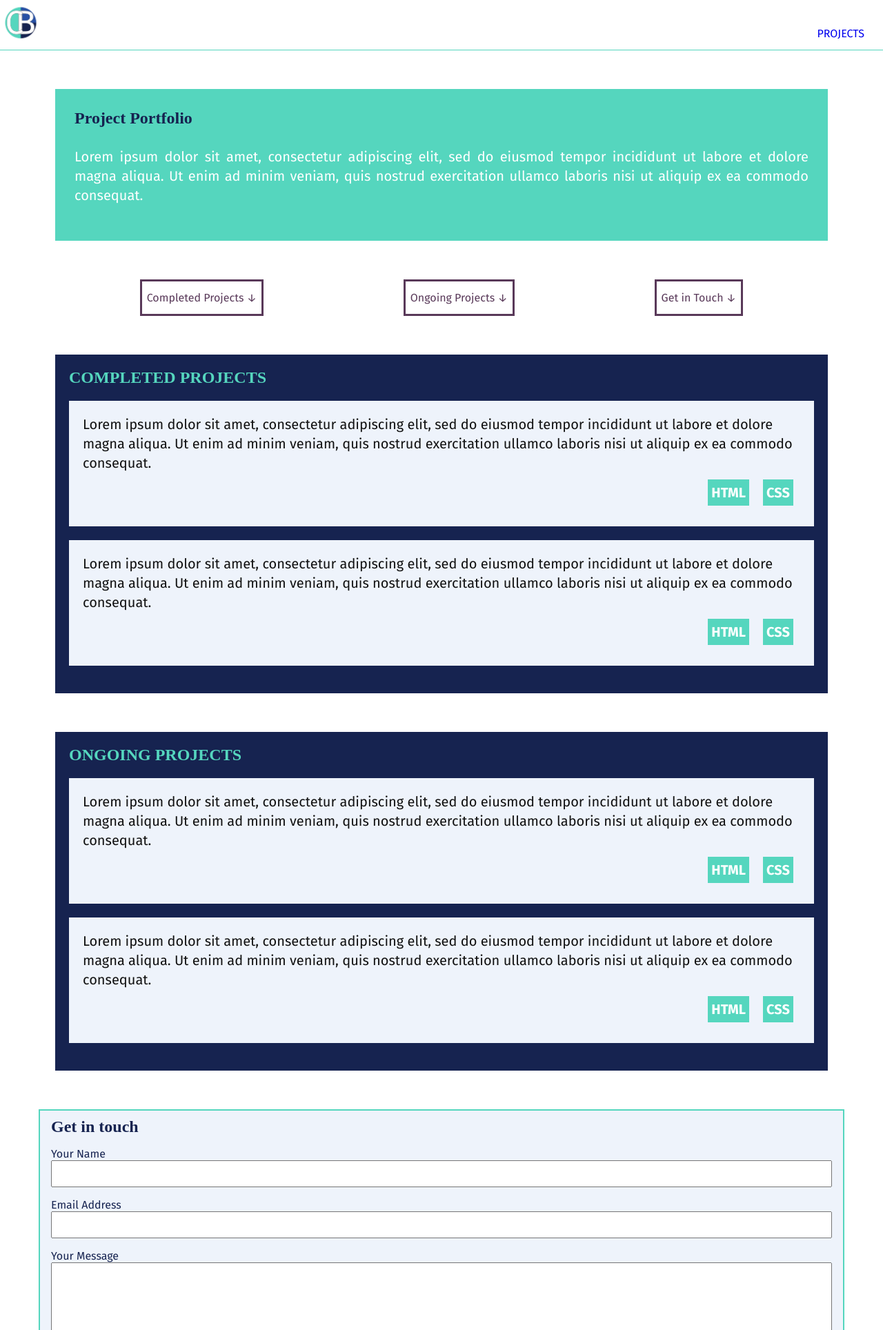
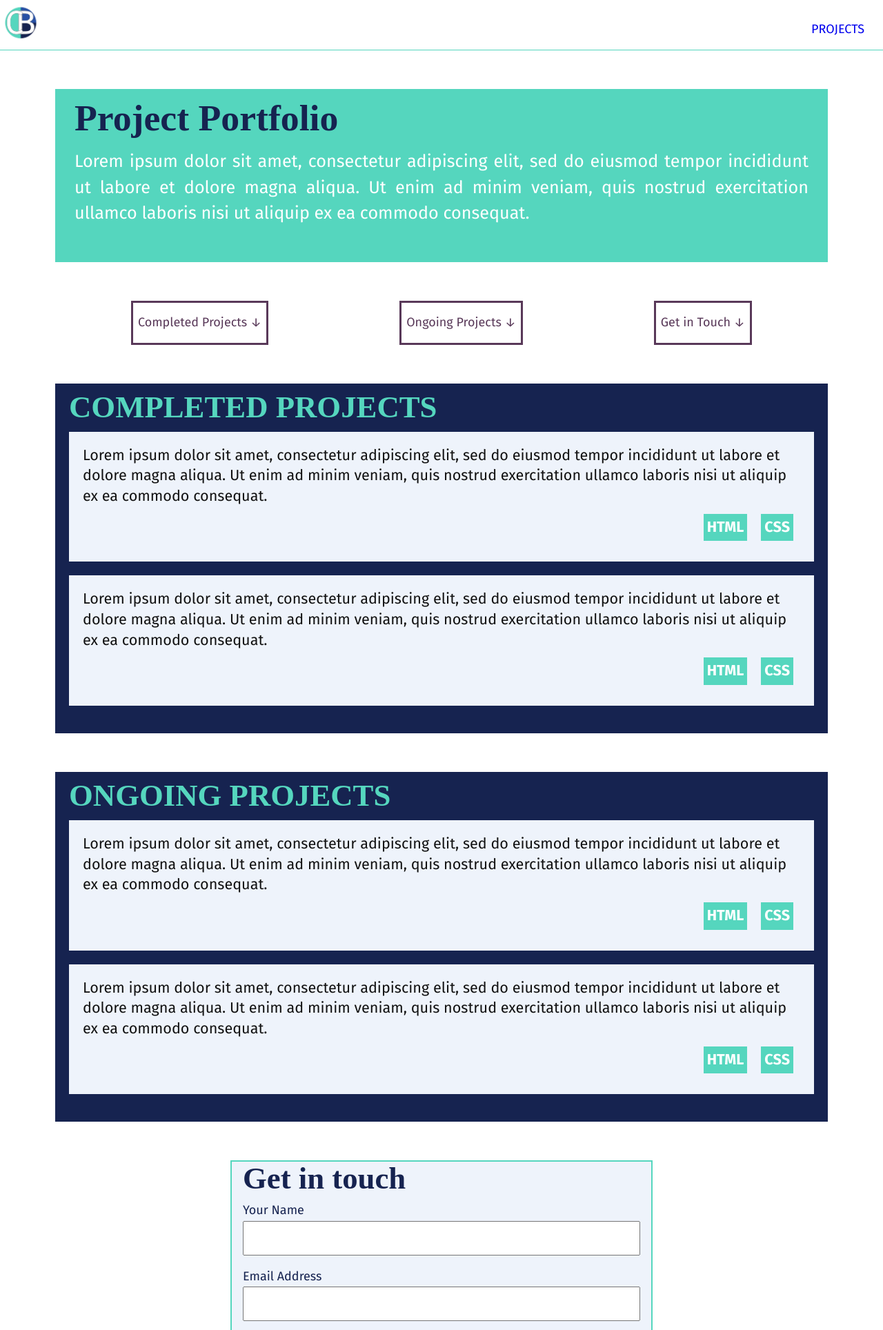
Before and after one commit to cathodert/cathodert.github.io, a plain HTML site: page projects.html in a window 1280 px wide. Shown: the part 7-1935 px from the top of the page at 69% size. Drawn offline with Linux system fonts and the light colour scheme.

Commit message:
added updates to website based on marking guide

```diff
--- a/projects.html
+++ b/projects.html
@@ -14,7 +14,8 @@
     <header>
         <div class="header">
 
-          <img src="./img/logo.png" alt="Site Logo" class="logo">
+          <a href="https://cathodert.github.io">
+            <img src="./img/logo.png" alt="Site Logo consisting of C and B in a form that looks a bit like a pie chart" class="logo"></a>
           <a class="button1" class="header-content" href="projects.html"> PROJECTS</a>
         </div>
       </header>
@@ -87,7 +88,7 @@
           <label for="your-name">Your Name</label>
           <input type="text" id="your-name">
           <label for="email-address">Email Address</label>
-          <input type="text" id="your-name">
+          <input type="email" id="email-address">
           <label for="message">Your Message</label>
           <textarea name="message-text" id="message" rows="10"></textarea>
           <input type="submit" value="Submit">
--- a/style.css
+++ b/style.css
@@ -14,7 +14,8 @@
 
 html {
   box-sizing: border-box;
-  font-size: 16px;
+  font-size: 18px;
+  line-height: 1.65rem;
   font-family: "Fira sans", sans-serif;
   color: var(--black);
   scroll-behavior: smooth;
@@ -33,6 +34,20 @@ h4,
 h5,
 h6 {
   font-family:"Montserrat", serif;
+}
+
+h1 {
+  font-family:"Montserrat", serif;
+  color: var(--base-dark);
+  font-size: 2.986rem;
+}
+
+h2 {
+  font-size: 2.488rem;
+}
+
+h3 {
+  font-size: 2.074rem;
 }
 
 body,
@@ -99,7 +114,7 @@ header {
 
 .header-content {
 color: var(--action);
-font-size: smaller;
+font-size: 1.2rem;
 text-decoration: none;
 position: absolute;
 bottom: 10px;
@@ -111,7 +126,7 @@ right: 20px;
   background-color: var(--brand);
   padding: 28px 28px;
   margin: 28px 0px 28px;
-  line-height: 28px;
+  /* line-height: 1.65rem; */
   text-align: justify;
   font-family: "fira sans";
 }
@@ -122,7 +137,8 @@ right: 20px;
 }
 
 .hero p {
-  font-size: 20px;
+  font-size: 1.4rem;
+  line-height: 2.1rem;
   margin-bottom: 24px;
   color: var(--white);
 }
@@ -231,8 +247,8 @@ right: 20px;
   background-color: var(--base-light);
   padding: 20px;
   text-align: left;
-  font-size: 20px;
-  line-height: 28px;
+  font-size: 1.2rem;
+  line-height: 1.65rem;
 }
 
 .box4 {
@@ -242,7 +258,14 @@ right: 20px;
   justify-content: flex-end;
 }
 
+/* profile photo */
+.profile-photo {
+  display: block;
+  float: none;
+  max-width: 350px;
+  margin: auto;
 
+}
 
 
 /* code box */
@@ -406,7 +429,10 @@ margin-right: 20px;
     background-color: var(--base-light);}
   }
   .contact-form {
-    margin: 56px 56px 112px;
+    margin: auto;
+    max-width: 612px;
+    margin-bottom: 128px;
+
   }
 
   .btn-info {
```
Also changed, not shown: index.html (+5 -3 lines).
